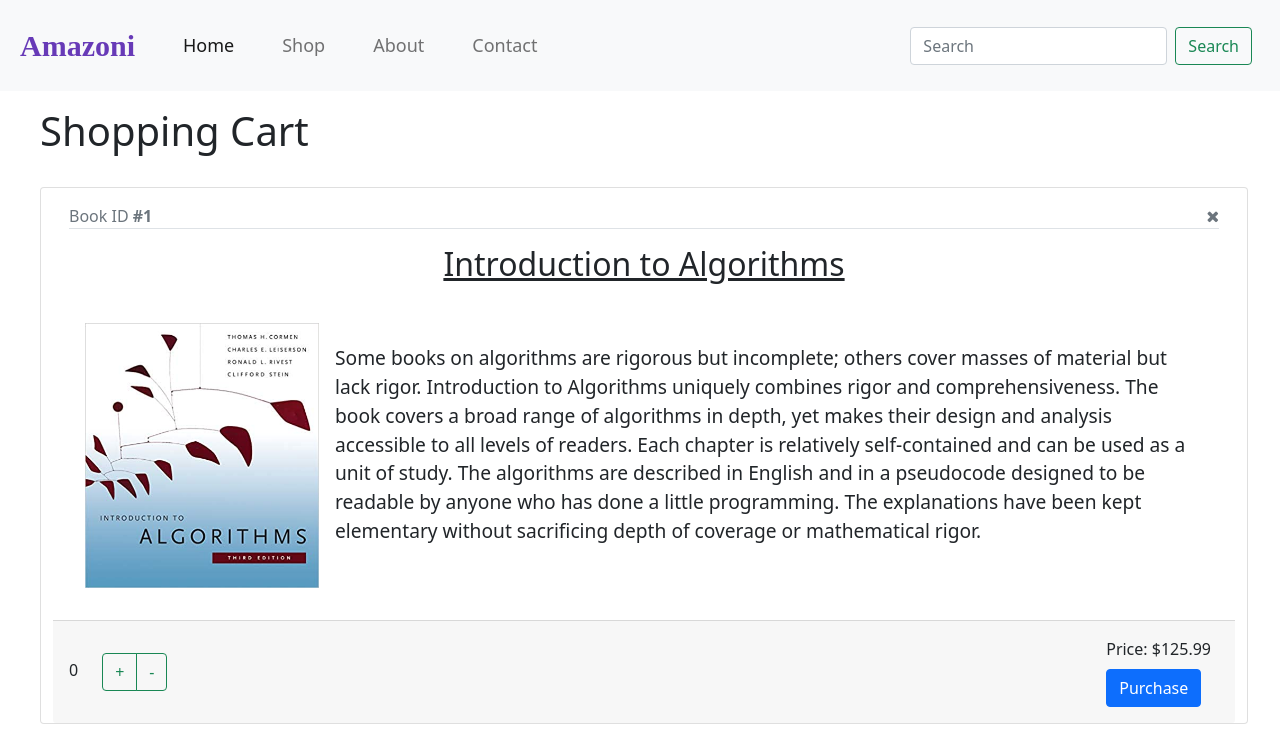
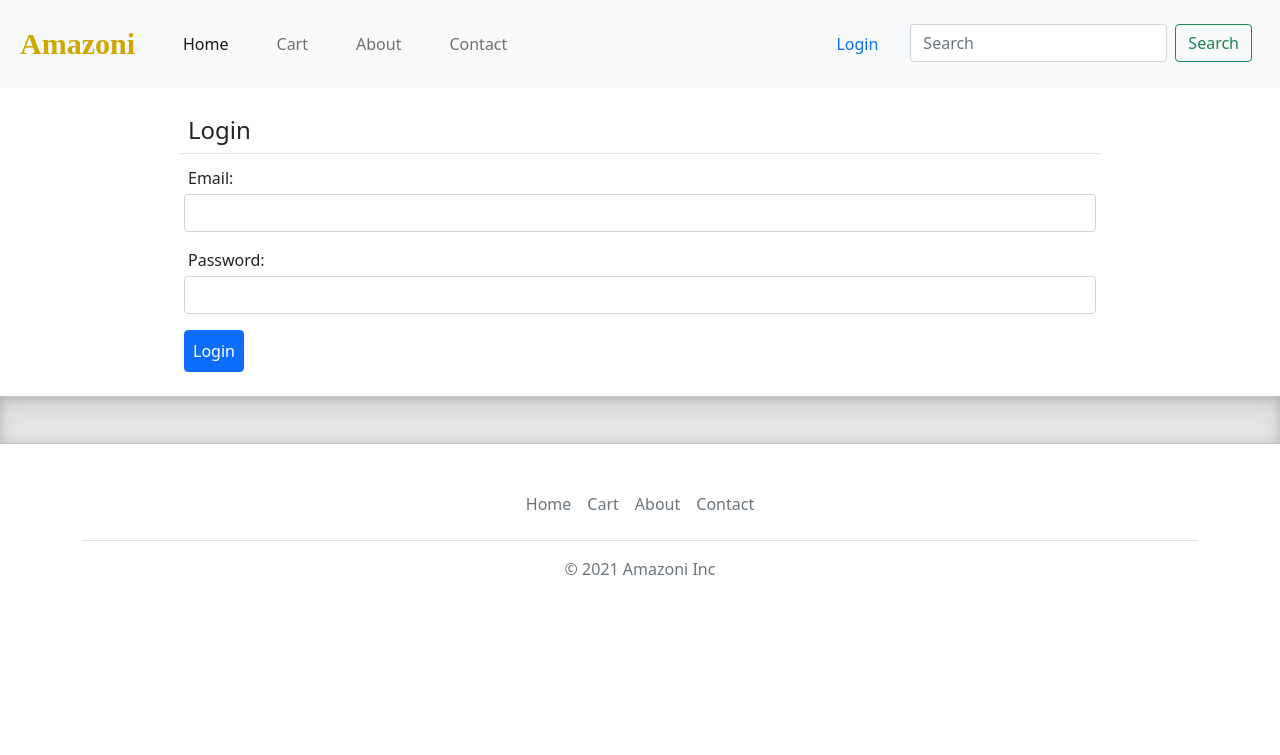
Before and after one commit to cthang94/amazoni, a React (Create React App) app: page / in a window 1280 px wide. Shown: the top 755 px of the page. Built offline with nearby package versions, Linux system fonts and the light colour scheme.

Commit message:
put in a login

```diff
--- /dev/null
+++ b/src/About.jsx
@@ -0,0 +1,13 @@
+import React, { Component } from "react";
+
+class About extends Component {
+  render() {
+    return (
+      <main style={{ padding: "1rem 0" }}>
+        <h2>About</h2>
+      </main>
+    );
+  }
+}
+
+export default About;
--- a/src/App.jsx
+++ b/src/App.jsx
@@ -2,14 +2,27 @@ import React, { Component } from "react";
 import NavBar from "./NavBar";
 import CustomersList from "./CustomersList";
 import ShoppingCart from "./ShoppingCart";
+import Footer from "./Footer";
+import Home from "./Home";
+import About from "./About";
+import NotFoundPage from "./NotFoundPage";
+import { BrowserRouter, Routes, Route } from "react-router-dom";
+import Login from "./Login";
 
 class App extends Component {
   render() {
     return (
-      <React.Fragment>
+      <BrowserRouter>
         <NavBar />
-        <ShoppingCart x="calvin" />
-      </React.Fragment>
+        <div className="container-fluid">
+          <Routes>
+            <Route path="/" exact component={About} />
+            <Route path="*" component={NotFoundPage} />
+          </Routes>
+        </div>
+        <Login />
+        <Footer />
+      </BrowserRouter>
     );
   }
 }
--- /dev/null
+++ b/src/Footer.jsx
@@ -0,0 +1,42 @@
+import React, { Component } from "react";
+import { Link } from "react-router-dom";
+
+class Footer extends Component {
+  render() {
+    return (
+      <React.Fragment>
+        <div class="b-example-divider"></div>
+
+        <div class="container">
+          <footer class="py-3 my-4">
+            <ul class="nav justify-content-center border-bottom pb-3 mb-3">
+              <li class="nav-item">
+                <a href="#" class="nav-link px-2 text-muted">
+                  Home
+                </a>
+              </li>
+              <li class="nav-item">
+                <a href="#" class="nav-link px-2 text-muted">
+                  Cart
+                </a>
+              </li>
+              <li class="nav-item">
+                <a href="#" class="nav-link px-2 text-muted">
+                  About
+                </a>
+              </li>
+              <li class="nav-item">
+                <a href="#" class="nav-link px-2 text-muted">
+                  Contact
+                </a>
+              </li>
+            </ul>
+            <p class="text-center text-muted">&copy; 2021 Amazoni Inc</p>
+          </footer>
+        </div>
+      </React.Fragment>
+    );
+  }
+}
+
+export default Footer;
--- /dev/null
+++ b/src/Home.jsx
@@ -0,0 +1,13 @@
+import react from "react";
+
+class Home {
+  render() {
+    return (
+      <main style={{ padding: "1rem 0" }}>
+        <h2>Home</h2>
+      </main>
+    );
+  }
+}
+
+export default Home;
--- /dev/null
+++ b/src/Login.jsx
@@ -0,0 +1,58 @@
+import React, { Component } from "react";
+import NavBar from "./NavBar";
+import ShoppingCart from "./ShoppingCart";
+
+class Login extends Component {
+  constructor(props) {
+    super(props);
+    this.state = {
+      email: "",
+      password: "",
+    };
+  }
+
+  render() {
+    return (
+      <div className="col-lg-9 m-auto p-3">
+        <h4 className="m-1 p-2 border-bottom">Login</h4>
+        {/* Beginning of Email */}
+        <div className="form-group form-row m-1 p-1">
+          <label className="col-lg-4 m-1">Email:</label>
+          <input
+            type="text"
+            className="form-control"
+            value={this.state.email}
+            onChange={(event) => {
+              this.setState({ email: event.target.value });
+            }}
+          ></input>
+        </div>
+        {/* Beginning of password */}
+        <div className="form-group form-row m-1 p-1">
+          <label className="col-lg-4 m-1">Password:</label>
+          <input
+            type="password"
+            className="form-control"
+            value={this.state.password}
+            onChange={(event) => {
+              this.setState({ email: event.target.password });
+            }}
+          ></input>
+        </div>
+        {/* Beginning of Login */}
+        <div className="">
+          <button
+            className="btn btn-primary m-2 p-2"
+            onClick={this.onLoginClick}
+          >
+            Login
+          </button>
+        </div>
+      </div>
+    );
+  }
+
+  onLoginClick = () => {};
+}
+
+export default Login;
--- a/src/NavBar.jsx
+++ b/src/NavBar.jsx
@@ -7,7 +7,7 @@ class NavBar extends Component {
       <React.Fragment>
         <nav className="navbar navbar-expand-lg navbar-light bg-light navbar-styleCT">
           <div className="container-fluid">
-            <a className="navbar-brand brandCT" href="/#">
+            <a className="navbar-brand brandCT" href="/index.html">
               <div className="logo-holder logo-CT m-2">
                 <h3 className="display-3">Amazoni</h3>
               </div>
@@ -30,30 +30,36 @@ class NavBar extends Component {
             >
               <ul className="navbar-nav me-auto">
                 <li className="nav-item p-2 m-2">
-                  <a
+                  <Link
+                    to="/home"
                     className="nav-link active"
                     aria-current="page"
-                    href="/index.html"
                   >
                     Home
-                  </a>
+                  </Link>
                 </li>
                 <li className="nav-item p-2 m-2">
-                  <a className="nav-link" href="/#">
-                    Shop
-                  </a>
+                  <Link to="/cart" className="nav-link">
+                    Cart
+                  </Link>
                 </li>
                 <li className="nav-item p-2 m-2">
-                  <a className="nav-link" href="/#">
+                  <Link to="/about" className="nav-link">
                     About
-                  </a>
+                  </Link>
                 </li>
                 <li className="nav-item p-2 m-2">
-                  <a className="nav-link" href="/#">
+                  <Link to="/contact" className="nav-link">
                     Contact
-                  </a>
+                  </Link>
                 </li>
               </ul>
+              <div className="">
+                <div className="nav-item login float-start text-decoration-none p-2">
+                  <Link to="/login" className="nav-link">
+                    Login
+                  </Link>
+                </div>
                 <form className="d-flex p-2 me-2">
                   <input
                     className="form-control me-2"
@@ -67,6 +73,7 @@ class NavBar extends Component {
                 </form>
               </div>
             </div>
+          </div>
         </nav>
       </React.Fragment>
     );
--- /dev/null
+++ b/src/NotFoundPage.jsx
@@ -0,0 +1,11 @@
+import React, { Component } from "react";
+
+export default class NotFoundPage extends Component {
+  render() {
+    return (
+      <div>
+        <h4>Page not found</h4>
+      </div>
+    );
+  }
+}
--- a/src/Product.jsx
+++ b/src/Product.jsx
@@ -4,10 +4,23 @@ class Product extends Component {
   state = {
     product: this.props.product,
   };
+
+  constructor(props) {
+    super(props);
+    this.state = {
+      product: this.props.product,
+    };
+  }
+
+  // executes when delete occurs
+  componentWillUnmount = (product) => {};
+
+  componentDidMount = (product) => {};
+
   render() {
     return (
       <div className="row d-flex align-items-stretch">
-        <div className="card m-3 accordion-bodyshadow">
+        <div className="card m-3 accordion-body shadow">
           <div className="card-body">
             <div className="text-muted text-start">
               Book ID <strong>#{this.state.product.id}</strong>
@@ -20,7 +33,7 @@ class Product extends Component {
                 <i className="fa fa-times"></i>
               </span>
             </div>
-            <h2 className="p-3 border-top text-center text-decoration-underline card-title">
+            <h2 className="p-3 border-top text-center text-decoration-bold card-title">
               {this.state.product.productName}
             </h2>
             <img
--- a/src/ShoppingCart.jsx
+++ b/src/ShoppingCart.jsx
@@ -82,6 +82,15 @@ class ShoppingCart extends Component {
     );
   }
 
+  componentDidUpdate = (prevProps, prevState) => {};
+
+  componentDidCatch = (error, info) => {
+    console.log(error, info);
+    localStorage.lastError = `${error}\n${JSON.stringify(info)}`;
+  };
+
+  componentWillUnmount = () => {};
+
   quantityIncrease = (product, maxValue) => {
     let allProducts = [...this.state.products];
     let index = allProducts.indexOf(product);
--- a/src/index.css
+++ b/src/index.css
@@ -6,50 +6,36 @@
   font-size: larger;
 }
 .navbar-styleCT {
-  background-color: #1488cc;
-  background-size: 100%;
-  font-size: 18px;
-}
-
-.even-highlight {
-  font-size: 2rem;
-  color: black;
-}
-
-.odd-highlight {
-  font-size: 2rem;
-  color: pink;
+  font-size: 1.3 rem;
 }
 
 .logo-CT h3 {
   font-family: "Cinzel", serif;
-  font-weight: bold;
+  font-weight: bolder;
   font-size: 30px;
-  line-height: 1.3;
-  text-decoration: none;
-  text-align: center;
-  float: left;
-  background-color: #673ab7;
+  text-decoration: solid;
+  background-color: #cea800;
   background-size: 100%;
   -webkit-background-clip: text;
   -moz-background-clip: text;
   -webkit-text-fill-color: transparent;
   -moz-text-fill-color: transparent;
 }
-.logo-CT h3 span {
-  background: #e74c3c;
-  display: inline-block;
-  line-height: 1.8;
-}
-
-.logo-CT a {
-  text-decoration: none;
-}
 
 .hand-icon {
   cursor: pointer;
 }
 
-.cardCT {
-  background-color: #536976;
+.b-example-divider {
+  height: 3rem;
+  background-color: rgba(0, 0, 0, 0.1);
+  border: solid rgba(0, 0, 0, 0.15);
+  border-width: 1px 0;
+  box-shadow: inset 0 0.5em 1.5em rgba(0, 0, 0, 0.1),
+    inset 0 0.125em 0.5em rgba(0, 0, 0, 0.15);
 }
+
+.bi {
+  vertical-align: -0.125em;
+  fill: currentColor;
+}
```
Lines whose indentation alone changed are shown as unchanged.
